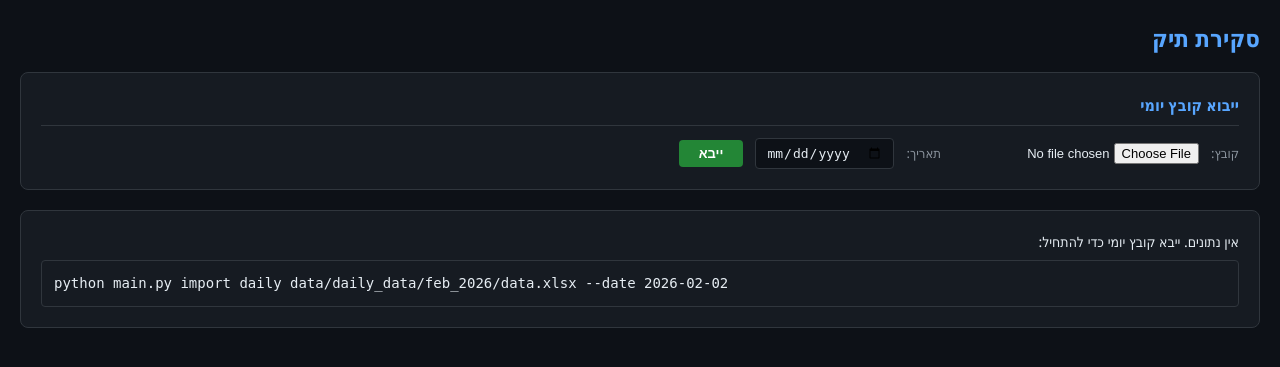
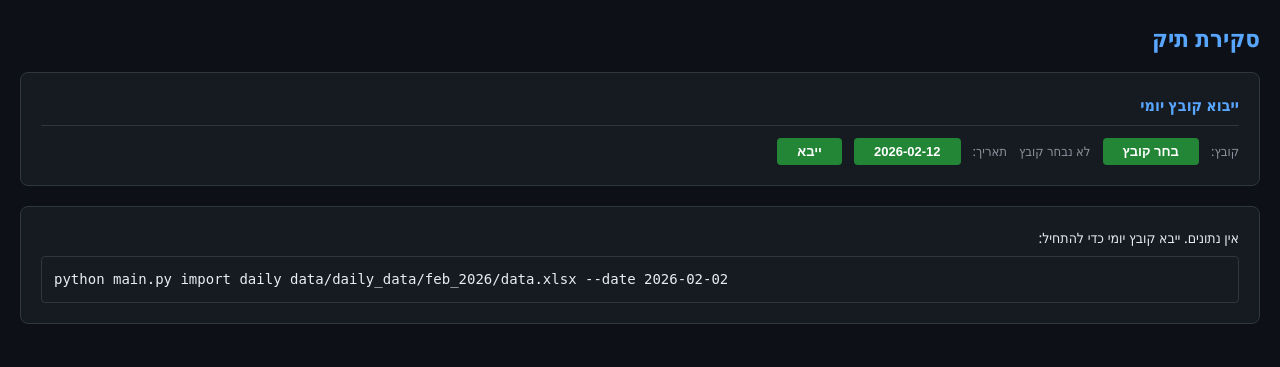
Before and after one commit to yotam-sh/trade-vault, a Flask app: page / in a window 1280 px wide. Shown: the part 58-425 px from the top of the page. Run offline with Flask 3, Linux system fonts and the light colour scheme; data that the repository does not hold is empty.

Commit message:
UI improvements and capital gains tax dashboard
- Replace native date picker on home page with custom calendar component
- Replace native file input with styled button and filename display
- Add sales tax dashboard to trades page showing gains, losses, net P&L,
  tax on gains (25%), loss offset, and net tax payable
- Add net tax row to transactions summary panel
- Compact stat cards to fit 6 per row (smaller min-width, padding, fonts)

```diff
--- a/server.py
+++ b/server.py
@@ -106,6 +106,14 @@ def transactions_view():
     # Only show deposits and monthly summaries, not buy/sell trades
     log = [e for e in log if e['action'] in ('deposit', 'month_summary')]
     summary = get_transaction_summary()
+
+    # Net tax from realized sell trades
+    trades = get_trade_history()
+    total_gains = sum(t['realized_pnl'] for t in trades if t.get('type') == 'sell' and (t.get('realized_pnl') or 0) > 0)
+    total_losses = sum(t['realized_pnl'] for t in trades if t.get('type') == 'sell' and (t.get('realized_pnl') or 0) < 0)
+    net_pnl = total_gains + total_losses
+    summary['net_tax'] = max(0, net_pnl * 0.25)
+
     return render_template('transactions.html', log=log, summary=summary)
 
 
@@ -195,8 +203,23 @@ def trades_view():
     end = request.args.get('end')
     trades = get_trade_history(start_date=start, end_date=end)
     closed = get_closed_positions()
+
+    # Sales tax summary (25% capital gains tax)
+    total_gains = sum(t['realized_pnl'] for t in trades if t.get('type') == 'sell' and (t.get('realized_pnl') or 0) > 0)
+    total_losses = sum(t['realized_pnl'] for t in trades if t.get('type') == 'sell' and (t.get('realized_pnl') or 0) < 0)
+    net_pnl = total_gains + total_losses
+    tax_rate = 0.25
+    sales_summary = {
+        'total_gains': total_gains,
+        'total_losses': total_losses,
+        'net_pnl': net_pnl,
+        'tax_on_gains': total_gains * tax_rate,
+        'tax_offset_from_losses': abs(total_losses) * tax_rate,
+        'net_tax': max(0, net_pnl * tax_rate),
+    }
+
     return render_template('trades.html', trades=trades, closed=closed,
-                           start=start, end=end)
+                           sales_summary=sales_summary, start=start, end=end)
 
 
 if __name__ == '__main__':
--- a/static/style.css
+++ b/static/style.css
@@ -275,8 +275,8 @@ tr.group-header {
 /* Dashboard stats */
 .dashboard-grid {
     display: grid;
-    grid-template-columns: repeat(auto-fit, minmax(250px, 1fr));
-    gap: 16px;
+    grid-template-columns: repeat(auto-fit, minmax(150px, 1fr));
+    gap: 12px;
     margin-bottom: 24px;
 }
 
@@ -284,18 +284,18 @@ tr.group-header {
     background: #161b22;
     border-radius: 8px;
     border: 1px solid #30363d;
-    padding: 20px;
+    padding: 14px;
     border-right: 4px solid #58a6ff;
 }
 
 .stat-card .stat-label {
-    font-size: 13px;
+    font-size: 12px;
     color: #8b949e;
     margin-bottom: 4px;
 }
 
 .stat-card .stat-value {
-    font-size: 24px;
+    font-size: 20px;
     font-weight: bold;
     color: #e6edf3;
 }
@@ -544,8 +544,28 @@ pre {
     color: #8b949e;
 }
 
-.upload-form input[type="file"] {
+.file-picker-btn {
+    padding: 6px 14px;
+    border: 1px solid #30363d;
+    border-radius: 6px;
+    background: #21262d;
+    color: #e6edf3;
     font-size: 13px;
+    cursor: pointer;
+    transition: background 0.15s, border-color 0.15s;
+}
+
+.file-picker-btn:hover {
+    background: #30363d;
+    border-color: #58a6ff;
+}
+
+.file-name {
+    font-size: 13px;
+    color: #8b949e;
+}
+
+.file-name.has-file {
     color: #e6edf3;
 }
 
--- a/templates/index.html
+++ b/templates/index.html
@@ -34,9 +34,34 @@
             <form action="/upload" method="post" enctype="multipart/form-data" class="upload-form">
                 <div class="upload-row">
                     <label>קובץ:</label>
-                    <input type="file" name="file" accept=".xlsx,.xls" required>
+                    <input type="file" name="file" id="file-input" accept=".xlsx,.xls" required hidden>
+                    <button type="button" class="file-picker-btn" onclick="document.getElementById('file-input').click()">בחר קובץ</button>
+                    <span class="file-name">לא נבחר קובץ</span>
                     <label>תאריך:</label>
-                    <input type="date" name="date" required dir="ltr">
+                    <input type="hidden" name="date" id="upload-date" required>
+                    <div class="calendar-picker" data-input="upload-date" data-mode="single" data-default="today">
+                        <button type="button" class="date-picker-btn">בחר תאריך</button>
+                        <div class="date-picker-dropdown">
+                            <div class="calendar-header">
+                                <button type="button" class="next-month">&#9654;</button>
+                                <span class="month-label"></span>
+                                <button type="button" class="prev-month">&#9664;</button>
+                            </div>
+                            <div class="calendar-grid">
+                                <div class="day-header">א</div>
+                                <div class="day-header">ב</div>
+                                <div class="day-header">ג</div>
+                                <div class="day-header">ד</div>
+                                <div class="day-header">ה</div>
+                                <div class="day-header">ו</div>
+                                <div class="day-header">ש</div>
+                            </div>
+                            <div class="selected-dates">לא נבחר תאריך</div>
+                            <div class="date-picker-actions">
+                                <button type="button" class="clear-btn">נקה</button>
+                            </div>
+                        </div>
+                    </div>
                     <button type="submit">ייבא</button>
                 </div>
             </form>
@@ -112,5 +137,12 @@
     </div>
 
     <script src="/static/app.js"></script>
+    <script>
+    document.getElementById('file-input').addEventListener('change', function() {
+        var label = document.querySelector('.file-name');
+        label.textContent = this.files.length ? this.files[0].name : 'לא נבחר קובץ';
+        label.classList.toggle('has-file', this.files.length > 0);
+    });
+    </script>
 </body>
 </html>
--- a/templates/transactions.html
+++ b/templates/transactions.html
@@ -143,6 +143,12 @@
                             {{ '{:.3f}%'.format(summary.cost_change_pct * 100) }}
                         </span>
                     </div>
+                    <div class="summary-row">
+                        <span class="summary-label">מס נטו לתשלום (25%)</span>
+                        <span class="summary-value {{ 'negative' if summary.net_tax > 0 else '' }}">
+                            ₪{{ '{:,.2f}'.format(summary.net_tax) }}
+                        </span>
+                    </div>
                 </div>
             </div>
         </div>
```
Also changed, not shown: templates/trades.html (+30 -0 lines).
